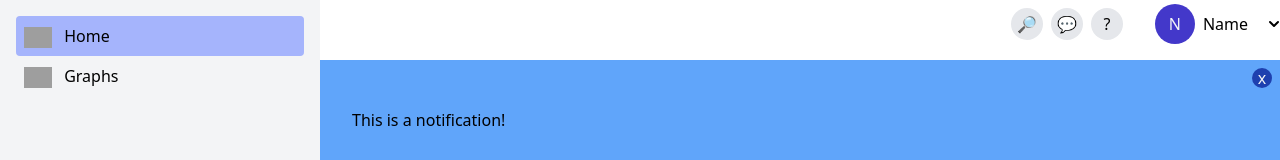
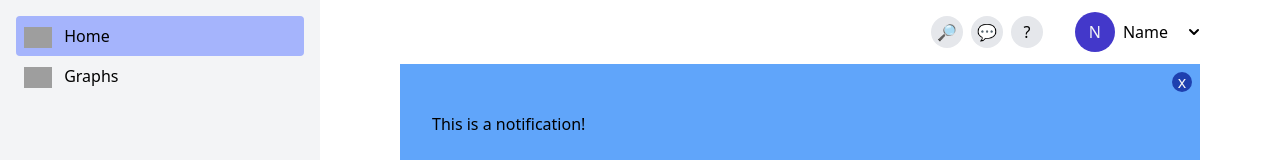
Before and after one commit to parastooveisi/svelte-personal-dashboard, a Svelte app: page / in a window 1280 px wide. Shown: the top 160 px of the page. Built offline with nearby package versions, Linux system fonts and the light colour scheme; grey boxes are pictures that could not be loaded.

Commit message:
Fix app width

```diff
--- a/src/App.svelte
+++ b/src/App.svelte
@@ -17,7 +17,7 @@
 <div class="grid grid-cols-4">
   <NavBar on:tabChange={tabChange} {activeItem} {items} />
 
-  <main role="main" class="w-full h-full flex-grow pt-1 col-span-3">
+  <main role="main" class="w-5/6 h-full col-span-3 mx-auto">
     <TopNav />
     <TopNotification />
     {#if activeItem === "Home"}
--- a/src/components/TopNav.svelte
+++ b/src/components/TopNav.svelte
@@ -6,7 +6,7 @@
   };
 </script>
 
-<nav class="mb-4">
+<nav class="my-3">
   <ul class="flex justify-end items-center">
     <li class="ml-2">
       <button title="Search" class="rounded-full h-8 w-8 flex items-center justify-center bg-gray-200">🔎</button>
```
